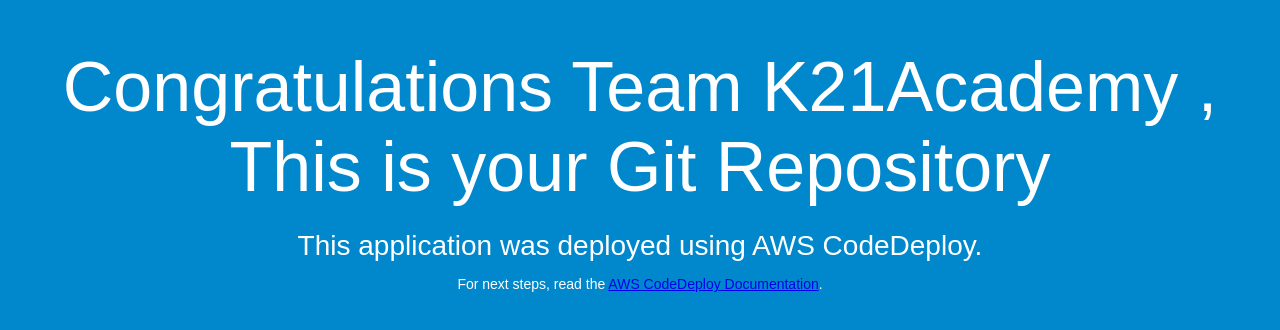
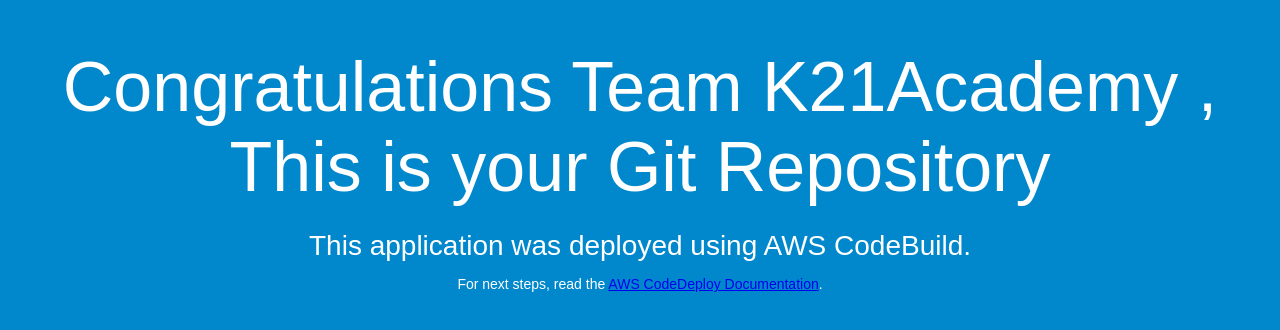
Before and after one commit to siramkarthik890/code-build-demo, a plain HTML site: page index.html in a window 1280 px wide. Drawn offline with Linux system fonts and the light colour scheme.

Commit message:
Update index.html

```diff
--- a/index.html
+++ b/index.html
@@ -27,7 +27,7 @@
 <body>
   <div align="center">
     <h1>Congratulations Team K21Academy , This is your Git Repository</h1>
-    <h2>This application was deployed using AWS CodeDeploy.</h2>
+    <h2>This application was deployed using AWS CodeBuild.</h2>
     <p>For next steps, read the <a href="http://aws.amazon.com/documentation/codedeploy">AWS CodeDeploy Documentation</a>.</p>
   </div>
 </body>
```
